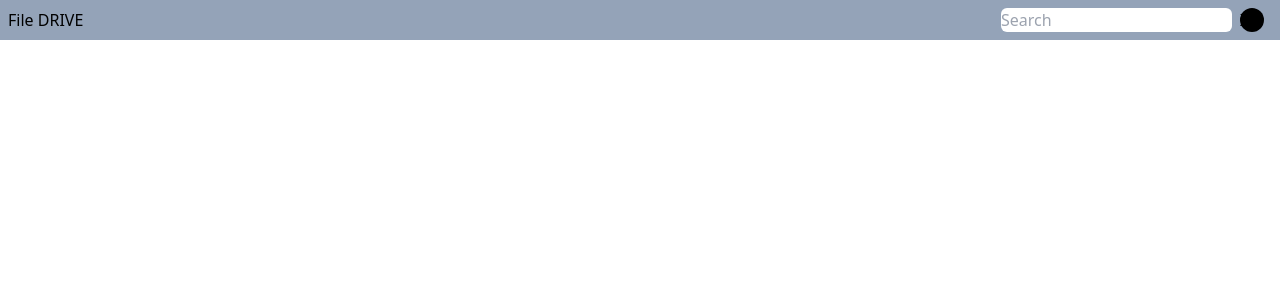
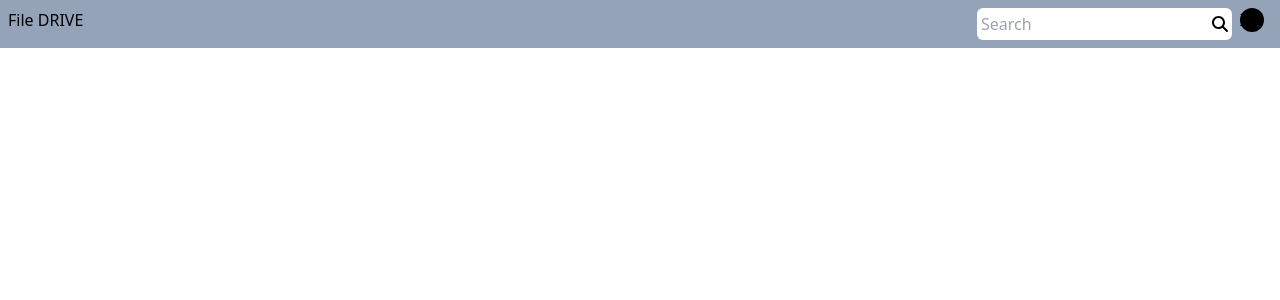
Before and after one commit to belliott15/file_management_vite, a React (Vite) app: page / in a window 1280 px wide. Shown: the top 300 px of the page. Built offline with nearby package versions, Linux system fonts and the light colour scheme.

Commit message:
added fontAwesome for icons and updated header bar

```diff
--- a/package.json
+++ b/package.json
@@ -10,6 +10,11 @@
     "preview": "vite preview"
   },
   "dependencies": {
+    "@fortawesome/fontawesome-svg-core": "^6.5.1",
+    "@fortawesome/free-brands-svg-icons": "^6.5.1",
+    "@fortawesome/free-regular-svg-icons": "^6.5.1",
+    "@fortawesome/free-solid-svg-icons": "^6.5.1",
+    "@fortawesome/react-fontawesome": "^0.2.0",
     "react": "^18.2.0",
     "react-dom": "^18.2.0",
     "react-router-dom": "^6.22.3"
--- a/src/components/header/Search.tsx
+++ b/src/components/header/Search.tsx
@@ -1,11 +1,16 @@
+import { faSearch } from "@fortawesome/free-solid-svg-icons";
+import { FontAwesomeIcon } from "@fortawesome/react-fontawesome";
+
 const Search = () => {
   return (
-    <>
-      <form>
-        <input placeholder="Search" className="rounded-md" />
-        <button></button>
+    <div className="bg-white rounded-md p-1">
+      <form onSubmit={() => console.log("search")}>
+        <input placeholder="Search" className="focus:outline-none" />
+        <button>
+          <FontAwesomeIcon icon={faSearch} />
+        </button>
       </form>
-    </>
+    </div>
   );
 };
 
```
Also changed, not shown: 1 other file (tests, documents, lock files or other folders).
